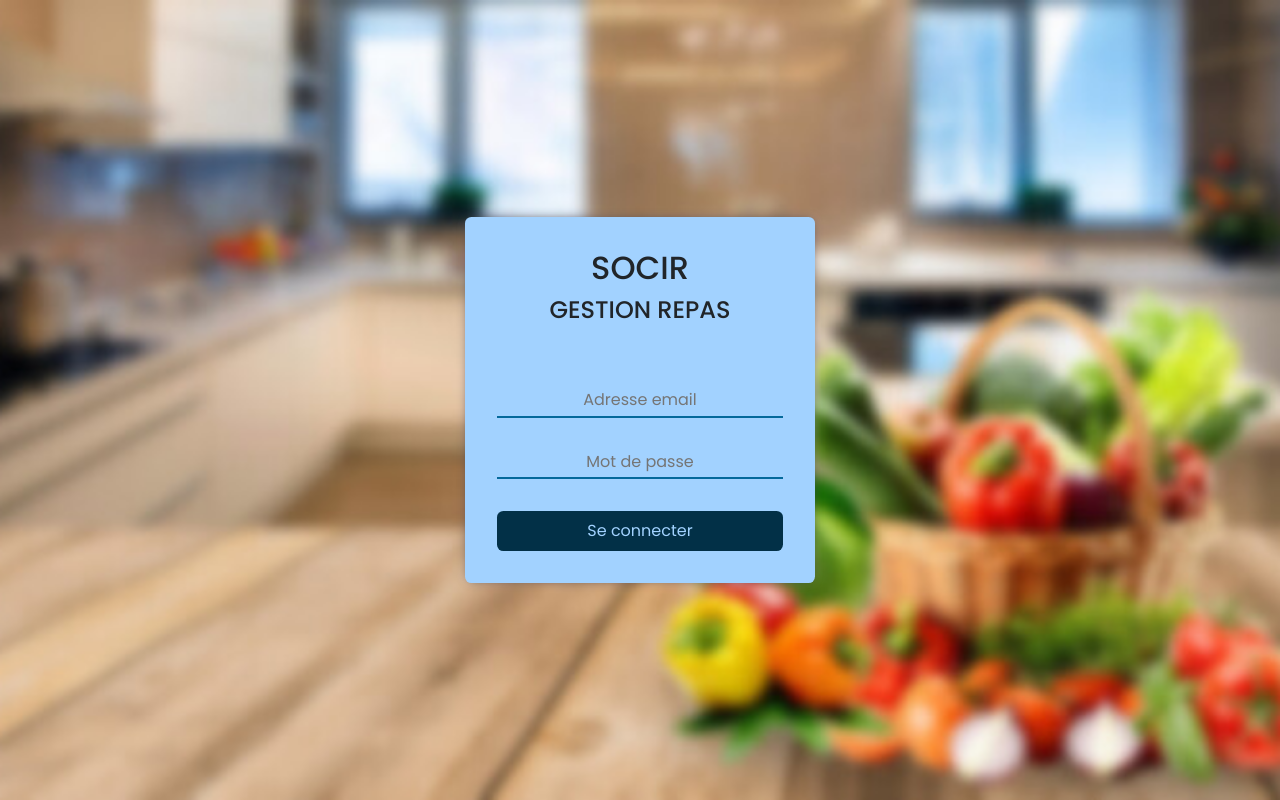
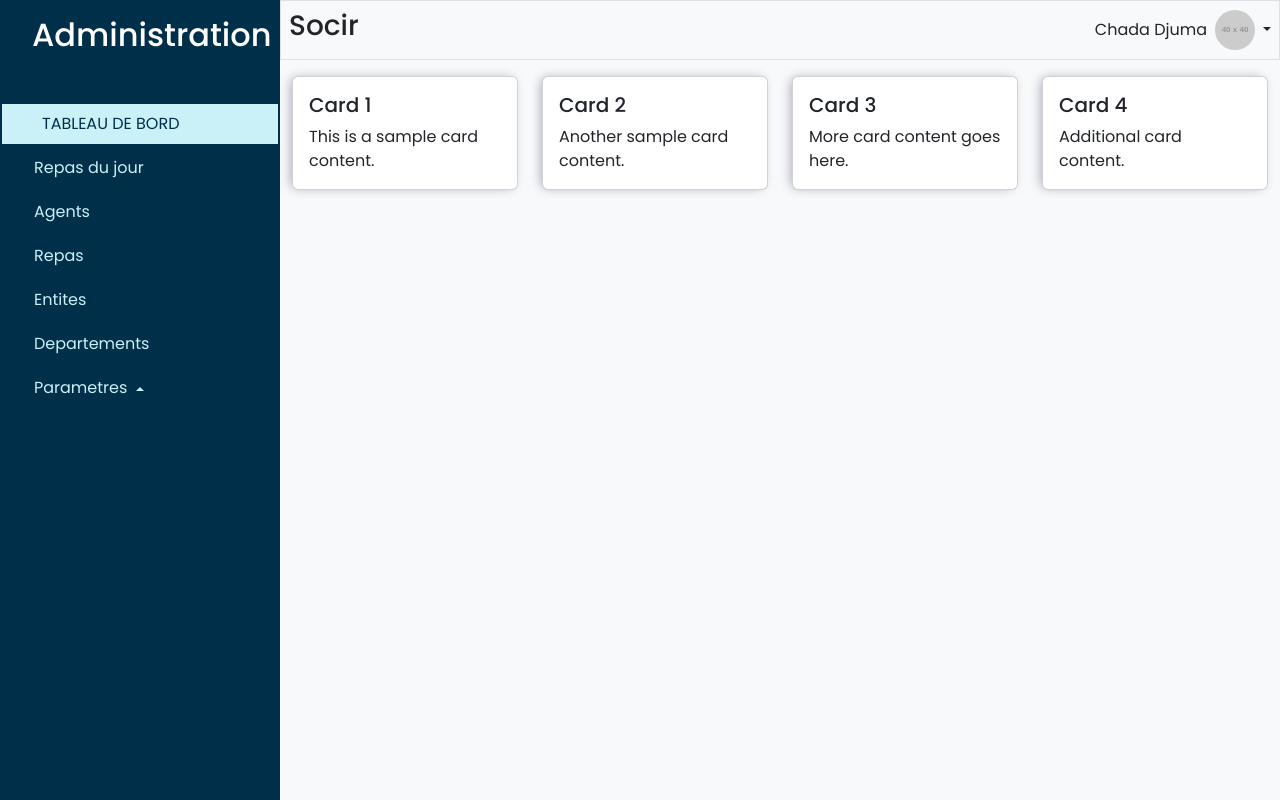
Before and after one commit to Izzy-kayaba/GESTION_REPAS_SOCIR, a React (Create React App) app in the folder client/: page /admin in a window 1280 px wide. Before the commit this address led to /login. Built offline with nearby package versions, Linux system fonts and the light colour scheme.

Commit message:
testing login

```diff
--- a/client/src/routes/Routing.tsx
+++ b/client/src/routes/Routing.tsx
@@ -18,9 +18,9 @@ const Routing: React.FC = () => {
 
     return (
         <Routes>
-            <Route path="/" element={isUserLoggedIn ? <Navigate to="/admin/dashboard" /> : <Navigate to="/login" />} />
+            <Route path="/" element={<Navigate to="/login" />} />
             <Route path="/login" element={<Login />} />
-            <Route path="/admin/*" element={isUserLoggedIn ? <AdminRoutes /> : <Navigate to="/login" />} />
+            <Route path="/admin/*" element={<AdminRoutes />}/>
             <Route path="*" element={<NotFound />} />
         </Routes>
     );
```
